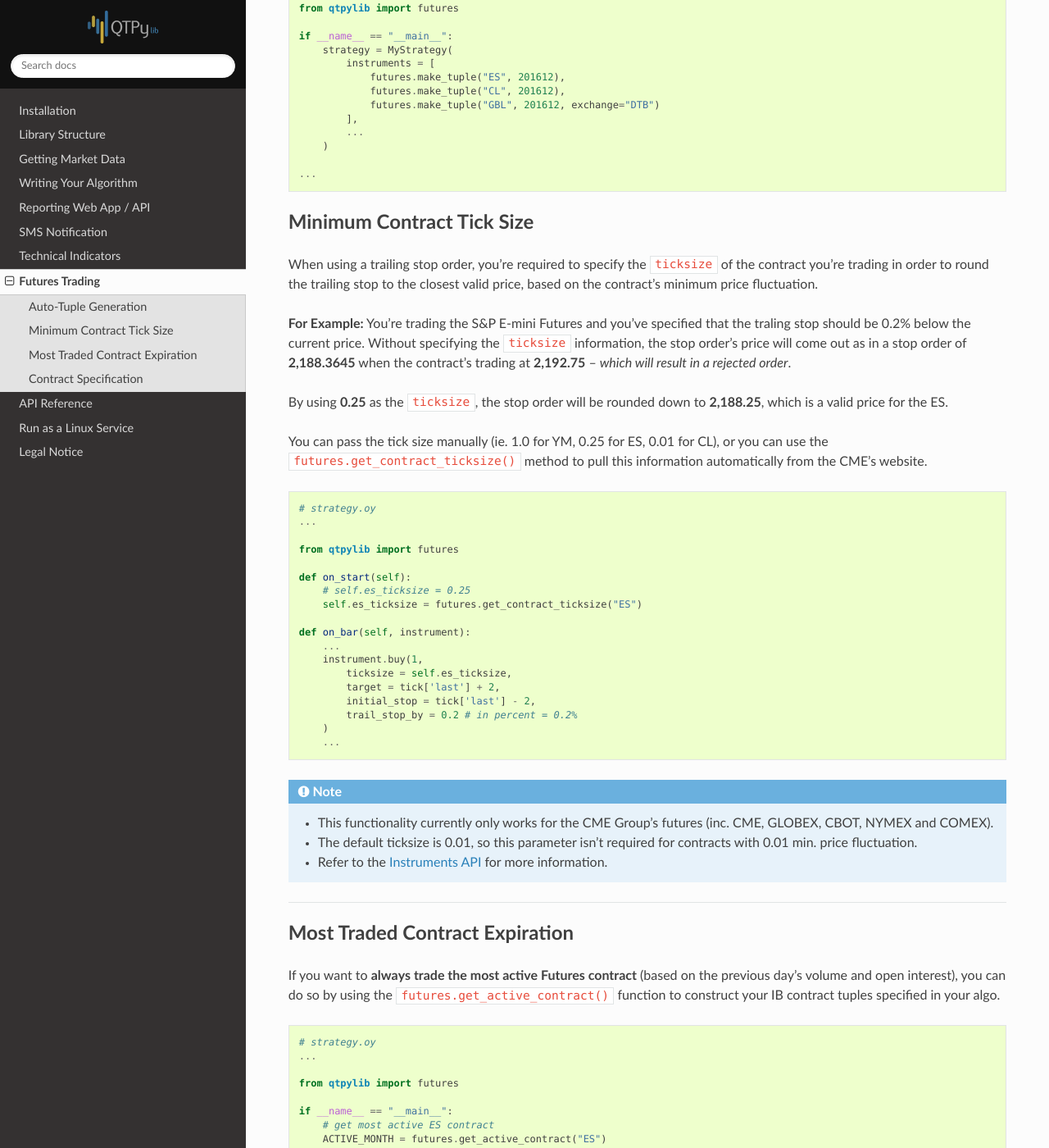
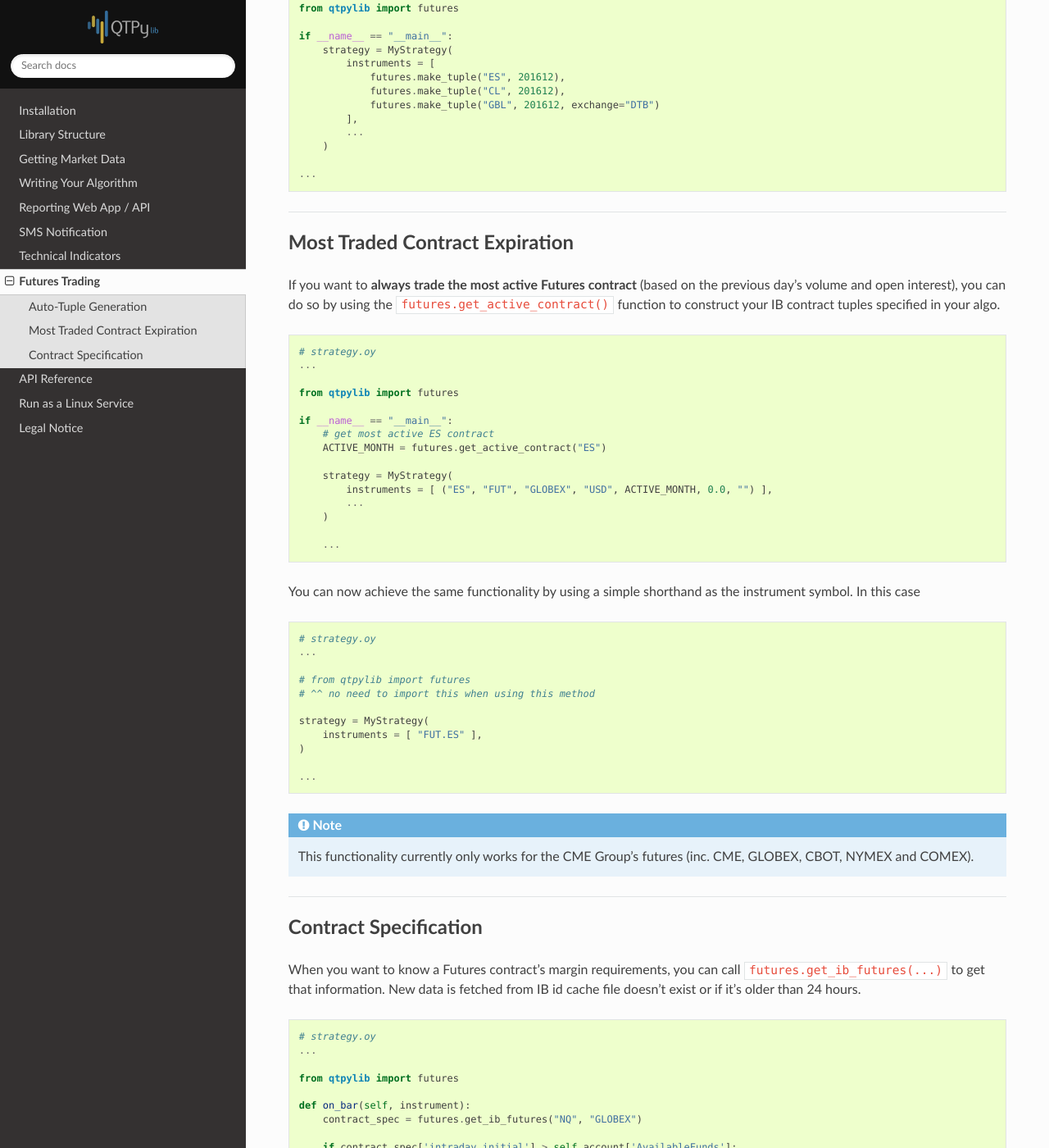
Before and after one commit to ranaroussi/qtpylib, a Sphinx documentation site: the page built from docs/source/futures.rst, in a window 1280 px wide and 1400 px high, scrolled down 372 px. Shown: the whole window at 82% size. Built offline with Sphinx 7.4.7 and the Read the Docs theme 2.0.0, drawn with Linux system fonts in a browser that asks for light colours.

Commit message:
latest docs

```diff
--- a/docs/source/futures.rst
+++ b/docs/source/futures.rst
@@ -28,56 +28,6 @@ via the `contract specification retrival functionality <#contract-specification>
 
     ...
 
-
-
-
-Minimum Contract Tick Size
---------------------------
-
-When using a trailing stop order, you're required to specify the
-``ticksize`` of the contract you're trading in order to round the
-trailing stop to the closest valid price, based on the contract's
-minimum price fluctuation.
-
-**For Example:**
-You're trading the S&P E-mini Futures and you've specified that the
-traling stop should be 0.2% below the current price. Without specifying
-the ``ticksize`` information, the stop order's price will come out as
-in a stop order of **2,188.3645** when the contract's trading at
-**2,192.75**  -- *which will result in a rejected order*.
-
-By using **0.25** as the ``ticksize``, the stop order will be
-rounded down to **2,188.25**, which is a valid price for the ES.
-
-You can pass the tick size manually (ie. 1.0 for YM, 0.25 for ES,
-0.01 for CL), or you can use the ``futures.get_contract_ticksize()``
-method to pull this information automatically from the CME's website.
-
-.. code:: python
-
-    # strategy.oy
-    ...
-
-    from qtpylib import futures
-
-    def on_start(self):
-        # self.es_ticksize = 0.25
-        self.es_ticksize = futures.get_contract_ticksize("ES")
-
-    def on_bar(self, instrument):
-        ...
-        instrument.buy(1,
-            ticksize = self.es_ticksize,
-            target = tick['last'] + 2,
-            initial_stop = tick['last'] - 2,
-            trail_stop_by = 0.2 # in percent = 0.2%
-        )
-        ...
-
-.. note::
-    * This functionality currently only works for the CME Group's futures (inc. CME, GLOBEX, CBOT, NYMEX and COMEX).
-    * The default ticksize is 0.01, so this parameter isn't required for contracts with 0.01 min. price fluctuation.
-    * Refer to the `Instruments API <./api.html#qtpylib.instrument.Instrument.order>`_ for more information.
 
 -----
 
```
Also changed, not shown: CHANGELOG.rst (+8 -0 lines), 2 other files.
